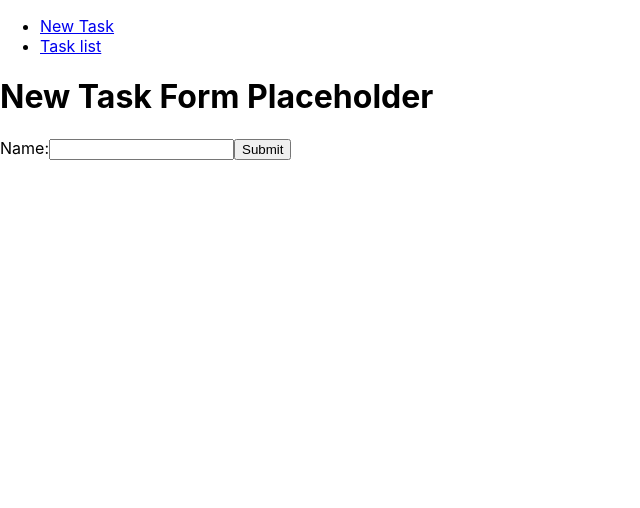
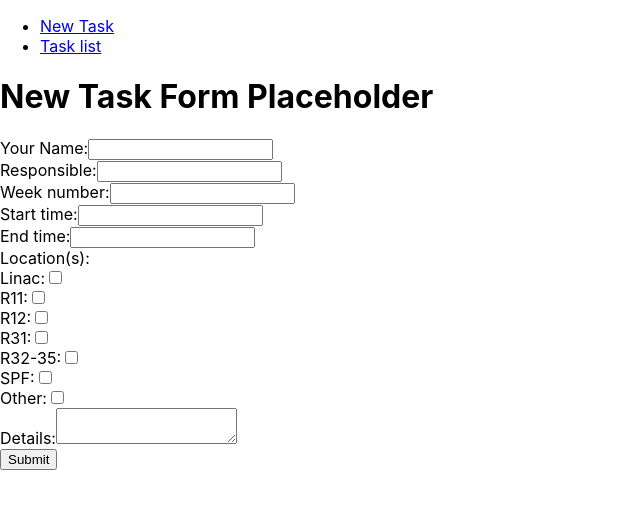
Before and after one commit to stevemolloy/new_maint_app, a React (Create React App) app in the folder frontend/: page / in a window 1280 px wide. Shown: the top 508 px of the page, without its empty margins (0-640 px from the left). Built offline with nearby package versions, Linux system fonts and the light colour scheme.

Commit message:
Built the form

```diff
--- a/frontend/src/NewTaskForm.js
+++ b/frontend/src/NewTaskForm.js
@@ -2,29 +2,135 @@ import React, { useState } from 'react';
 
 const NewTaskForm = (props) => {
   const [formData, setFormData] = useState({
-    text: ''
+    datetime: '',
+    reporter: '',
+    fixer: '',
+    where: '',
+    task: '',
+    starttime: '',
+    endtime: '',
+    approved: '',
+    week_number: '',
+    year: '',
+    archived: '',
+    done: ''
   });
 
   const handleSubmit = (event) => {
     event.preventDefault();
     console.log(formData);
-  }
+  };
 
   return (
     <div>
       <h1>New Task Form Placeholder</h1>
       <form onSubmit={handleSubmit}>
+        <div>
         <label>
-          Name:
+          Your Name:
           <input type="text"
-            value={formData.text}
-            onChange={(e) => setFormData({...formData, text: e.target.value})}
+            value={formData.reporter}
+            onChange={(e) => setFormData({...formData, reporter: e.target.value})}
           />
         </label>
+        </div>
+        <div>
+        <label>
+          Responsible:
+          <input type="text"
+            value={formData.fixer}
+            onChange={(e) => setFormData({...formData, fixer: e.target.value})}
+          />
+        </label>
+        </div>
+        <div>
+        <label>
+          Week number:
+          <input type="text"
+            value={formData.week_number}
+            onChange={(e) => setFormData({...formData, week_number: e.target.value})}
+          />
+        </label>
+        </div>
+        <div>
+        <label>
+          Start time:
+          <input type="text"
+            value={formData.starttime}
+            onChange={(e) => setFormData({...formData, starttime: e.target.value})}
+          />
+        </label>
+        </div>
+        <div>
+        <label>
+          End time:
+          <input type="text"
+            value={formData.endtime}
+            onChange={(e) => setFormData({...formData, endtime: e.target.value})}
+          />
+        </label>
+        </div>
+        <div>
+        <label>
+          Location(s):
+          <br/>
+          Linac:<input type="checkbox"
+            value='Linac'
+            name='location'
+            onChange={(e) => console.log(e.target)}
+          />
+          <br/>
+          R11:<input type="checkbox"
+            value='R11'
+            name='location'
+            onChange={(e) => console.log(e.target)}
+          />
+          <br/>
+          R12:<input type="checkbox"
+            value='R12'
+            name='location'
+            onChange={(e) => console.log(e.target)}
+          />
+          <br/>
+          R31:<input type="checkbox"
+            value='R31'
+            name='location'
+            onChange={(e) => console.log(e.target)}
+          />
+          <br/>
+          R32-35:<input type="checkbox"
+            value='R32-35'
+            name='location'
+            onChange={(e) => console.log(e.target)}
+          />
+          <br/>
+          SPF:<input type="checkbox"
+            value='SPF'
+            name='location'
+            onChange={(e) => console.log(e.target)}
+          />
+          <br/>
+          Other:<input type="checkbox"
+            value='Other'
+            name='location'
+            onChange={(e) => console.log(e.target)}
+          />
+          <br/>
+        </label>
+        </div>
+        <div>
+        <label>
+          Details:
+          <textarea type="text"
+            value={formData.task}
+            onChange={(e) => setFormData({...formData, task: e.target.value})}
+          />
+        </label>
+        </div>
         <input type="submit" value="Submit" />
       </form>
     </div>
   );
-}
+};
 
 export default NewTaskForm;
```
